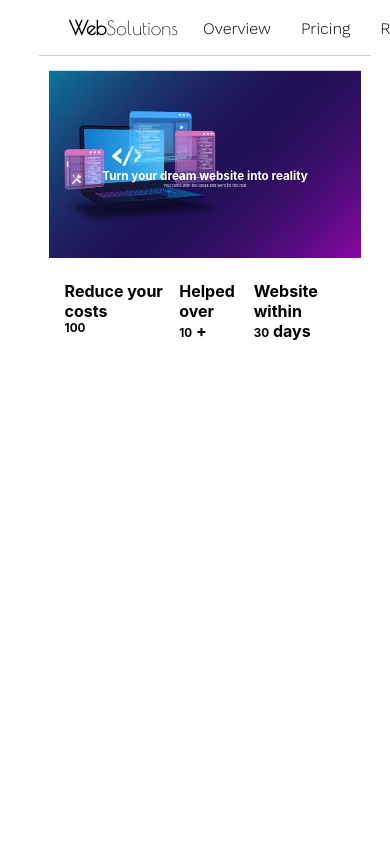
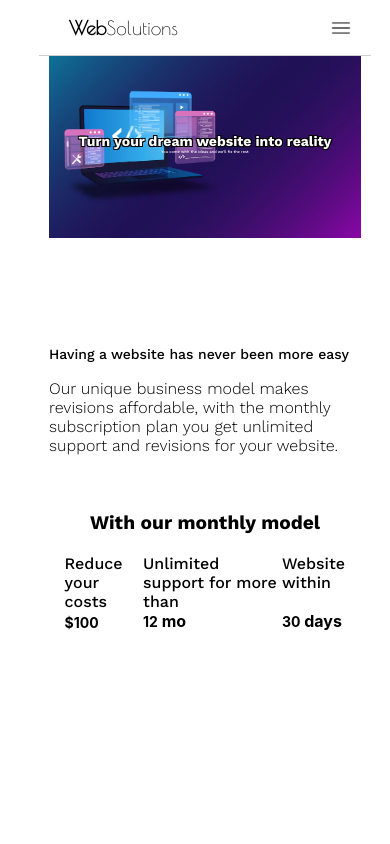
Before and after one commit to kemannguyen/Websolutions, a React (Create React App) app: page / in a window 390 px wide. Shown: the top 844 px of the page. Built offline with nearby package versions, Linux system fonts and the light colour scheme.

Commit message:
feat: navbar and landing responsive
added multiple sections to landing page

```diff
--- a/src/Components/Navbar.js
+++ b/src/Components/Navbar.js
@@ -1,10 +1,36 @@
-import React from "react";
+import React, { useState, useEffect } from "react";
 import "../Styles/Navbar.css";
 import { useScroll } from "./ScrollContext";
+import xicon from "../Image/x-icon1.png";
+import icon from "../Image/menu-icon.png";
 
 const Navbar = () => {
+  const [menubtn, setMenuBtn] = useState(false);
+  const openMenu = () => setMenuBtn(!menubtn);
+
   const { scrollTo } = useScroll();
 
+  //makes the body non scrollable when nav menu is open
+  useEffect(() => {
+    if (menubtn) {
+      document.body.style.overflow = "hidden";
+    } else {
+      document.body.style.overflow = "auto";
+    }
+  }, [menubtn]);
+
+  //reset menu btn when screen is adjusted
+  const screenWidth = () => {
+    if (window.outerWidth >= 829) {
+      setMenuBtn(false);
+    }
+  };
+  useEffect(() => {
+    window.addEventListener("resize", screenWidth);
+    return () => window.removeEventListener("resize", screenWidth);
+  }, []);
+
+  //redirection functions
   const ToHome = () => {
     scrollTo("header", "/");
   };
@@ -36,6 +62,12 @@ const Navbar = () => {
         <p className="navbuttons work-sans" onClick={ToContact}>
           Contact
         </p>
+        <img
+          className="menu-btn"
+          src={menubtn ? xicon : icon}
+          onClick={openMenu}
+          alt=""
+        />
         <p className="navbuttons profile">Login</p>
         <p className="navbuttons end">Signup</p>
       </div>
--- a/src/Pages/LandingPage/LandingPage.js
+++ b/src/Pages/LandingPage/LandingPage.js
@@ -11,25 +11,49 @@ const LandingPage = () => {
 
   return (
     <div className="general">
-      <section className="navbarpadding" id="header" ref={sectionRefs.header}>
+      <section
+        className="navbarpadding section-padding"
+        id="header"
+        ref={sectionRefs.header}
+      >
         <span className="work-sans bold"></span>
         <img className="landing-img " src={landingimg} />
         <div className="img-text-margin flex-dir-hor flex-center ">
           {" "}
-          <div className="flex-dir-ver">
-            <text className="white bold mx-auto font-title fade-in">
+          <div className="flex-dir-ver flex-wraps paddingx-5p">
+            <text className="white bold mx-auto font-title fade-in font-shadow work-sans">
               Turn your dream website into reality
             </text>
-            <text className="white font-bread mx-auto slide-in">
+            <text className="white bold-mid font-bread mx-auto slide-in work-sans">
               You come with the ideas and we'll fix the rest
             </text>
           </div>
         </div>
-
+      </section>
+      <section className="section-padding">
+        <div>
+          <text className="font-title work-sans bold-mid">
+            Having a website has never been more easy
+          </text>
+          <p className="work-sans">
+            Our unique business model makes revisions affordable, with the
+            monthly subscription plan you get unlimited support and revisions
+            for your website.
+          </p>
+        </div>
+        <div
+          className="flex-dir-hor"
+          style={{ paddingTop: 40, paddingBottom: 20 }}
+        >
+          <text className="work-sans bold mx-auto font-subtitle ">
+            With our monthly model
+          </text>
+        </div>
         <div className="flex-dir-hor space-between paddingx-5p">
           <div className="flex-dir-ver">
-            <text className=" bold">Reduce your costs</text>
-            <text className=" bold font-title">
+            <text className=" work-sans bold-mid">Reduce your costs</text>
+            <text className=" bold font-title mt-auto">
+              $
               <CountUp end={100} start={3000} redraw={true}>
                 {({ countUpRef, start }) => (
                   <VisibilitySensor
@@ -48,9 +72,11 @@ const LandingPage = () => {
             </text>
           </div>
           <div className="flex-dir-ver">
-            <text className=" bold">Helped over</text>
-            <text className=" bold font-title">
-              <CountUp start={0} end={10} redraw={true} className="font-title">
+            <text className=" work-sans bold-mid">
+              Unlimited support for more than
+            </text>
+            <text className=" bold font-title mt-auto">
+              <CountUp start={0} end={12} redraw={true} className="font-title ">
                 {({ countUpRef, start }) => (
                   <VisibilitySensor
                     onChange={(isVisible) => {
@@ -65,12 +91,12 @@ const LandingPage = () => {
                   </VisibilitySensor>
                 )}
               </CountUp>
-              <text className="font-normal"> +</text>
+              <text className="font-normal"> mo </text>
             </text>
           </div>
           <div className="flex-dir-ver">
-            <text className=" bold">Website within</text>
-            <text className=" bold font-title ">
+            <text className="work-sans bold-mid">Website within</text>
+            <text className=" bold font-title mt-auto">
               <CountUp start={0} end={30} redraw={true}>
                 {({ countUpRef, start }) => (
                   <VisibilitySensor
@@ -92,7 +118,7 @@ const LandingPage = () => {
         </div>
       </section>
       <section
-        className="test navbarpadding"
+        className="test navbarpadding section-padding"
         id="el-pricing"
         ref={sectionRefs.pricing}
       >
--- a/src/Styles/LandingPage.css
+++ b/src/Styles/LandingPage.css
@@ -16,6 +16,9 @@
 .space-between {
   justify-content: space-between;
 }
+.flex-wrap {
+  flex-wrap: wrap;
+}
 
 /* Positioning */
 .paddingx-5p {
@@ -30,8 +33,8 @@
   margin-top: auto;
 }
 .img-text-margin {
-  margin-top: -30%;
-  padding-bottom: 30%;
+  margin-top: -35%;
+  padding-bottom: 35%;
 }
 
 /* Color */
@@ -44,13 +47,20 @@
 
 /* Design/Styling  */
 .font-title {
-  font-size: 3vw;
+  font-size: 3.5vw;
+}
+.font-subtitle {
+  font-size: larger;
 }
 .font-normal {
   font-size: medium !important;
 }
 .font-bread {
   font-size: 1vw;
+}
+.font-shadow {
+  text-shadow: -1px -1px 0 rgb(0, 0, 0), 1px -1px 0 rgb(0, 0, 0),
+    1px 1px 0 rgb(0, 0, 0), -1px 1px 0 rgb(0, 0, 0);
 }
 
 .fade-in {
@@ -78,6 +88,7 @@
   }
   40% {
     opacity: 0;
+    transform: translateY(100%);
   }
   50% {
     opacity: 0.3;
@@ -87,3 +98,9 @@
     transform: translateY(0%);
   }
 }
+
+@media (max-width: 830px) {
+  .font-title {
+    font-size: 14px;
+  }
+}
--- a/src/Styles/Navbar.css
+++ b/src/Styles/Navbar.css
@@ -13,14 +13,6 @@
   background-color: rgb(255, 255, 255);
 }
 
-.flex-dir-hor {
-  display: flex;
-  flex-direction: row;
-}
-.flex-dir-ver {
-  display: flex;
-  flex-direction: column;
-}
 .logo {
   font-family: "Poiret One", sans-serif;
   font-style: normal;
@@ -30,9 +22,6 @@
   cursor: pointer;
 }
 
-.bold {
-  font-weight: bolder !important;
-}
 .navbuttons {
   cursor: pointer;
   padding-top: 6px;
@@ -47,15 +36,27 @@
   text-decoration: underline;
 }
 
-.work-sans {
-  font-family: "Work Sans", sans-serif;
-  font-style: normal;
-  font-weight: 300;
-}
-
 .profile {
   margin-left: auto;
 }
 .end {
   padding-right: 25px;
 }
+.menu-btn {
+  width: 40px;
+  height: 40px;
+  visibility: hidden;
+  margin-left: auto;
+  margin-top: auto;
+  margin-bottom: auto;
+}
+
+@media (max-width: 830px) {
+  .navbuttons {
+    display: none;
+    font-size: 0px;
+  }
+  .menu-btn {
+    visibility: visible;
+  }
+}
--- a/src/index.css
+++ b/src/index.css
@@ -29,3 +29,22 @@ code {
   display: flex;
   flex-direction: column;
 }
+
+.work-sans {
+  font-family: "Work Sans", sans-serif;
+  font-style: normal;
+  font-weight: 300;
+}
+
+.bold-mid {
+  font-weight: 500 !important;
+}
+
+.bold {
+  font-weight: bolder !important;
+}
+
+.section-padding {
+  padding-top: 40px;
+  padding-bottom: 40px;
+}
```
Also changed, not shown: src/Image/menu-icon.png (added), src/Image/x-icon1.png (added).
